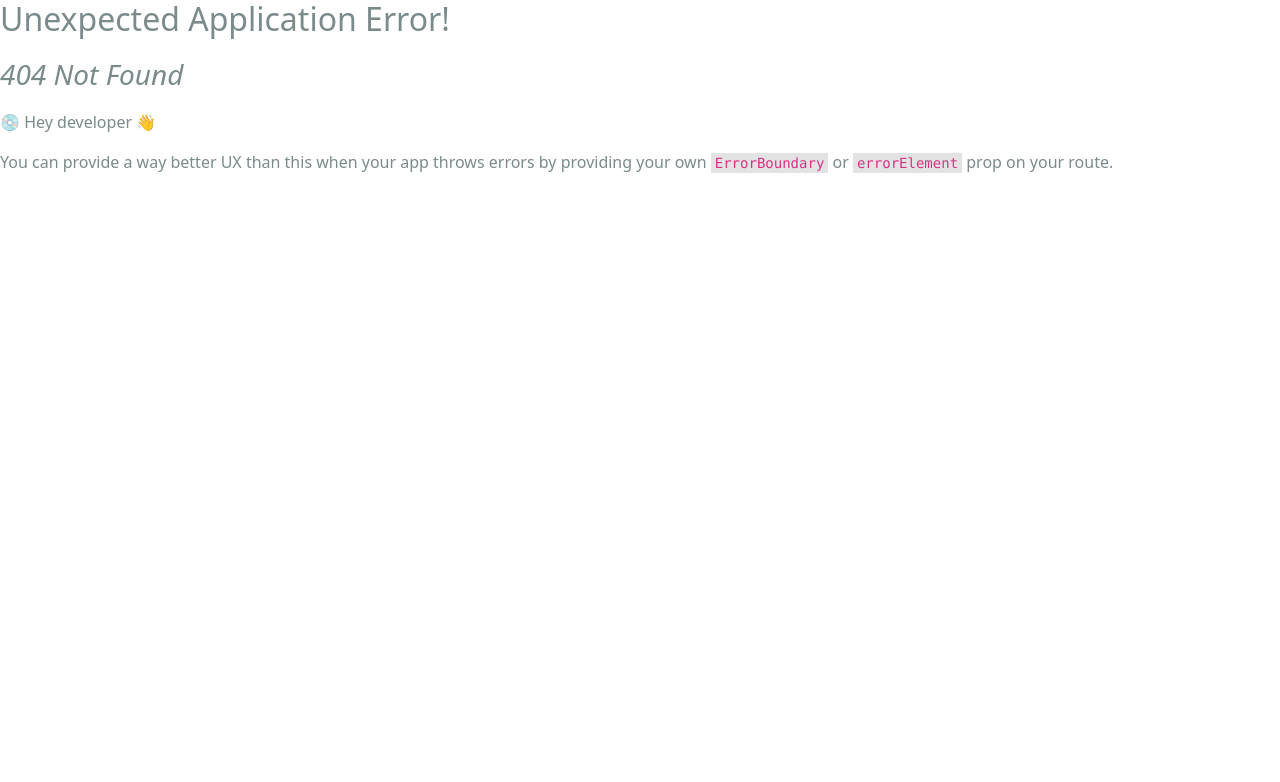
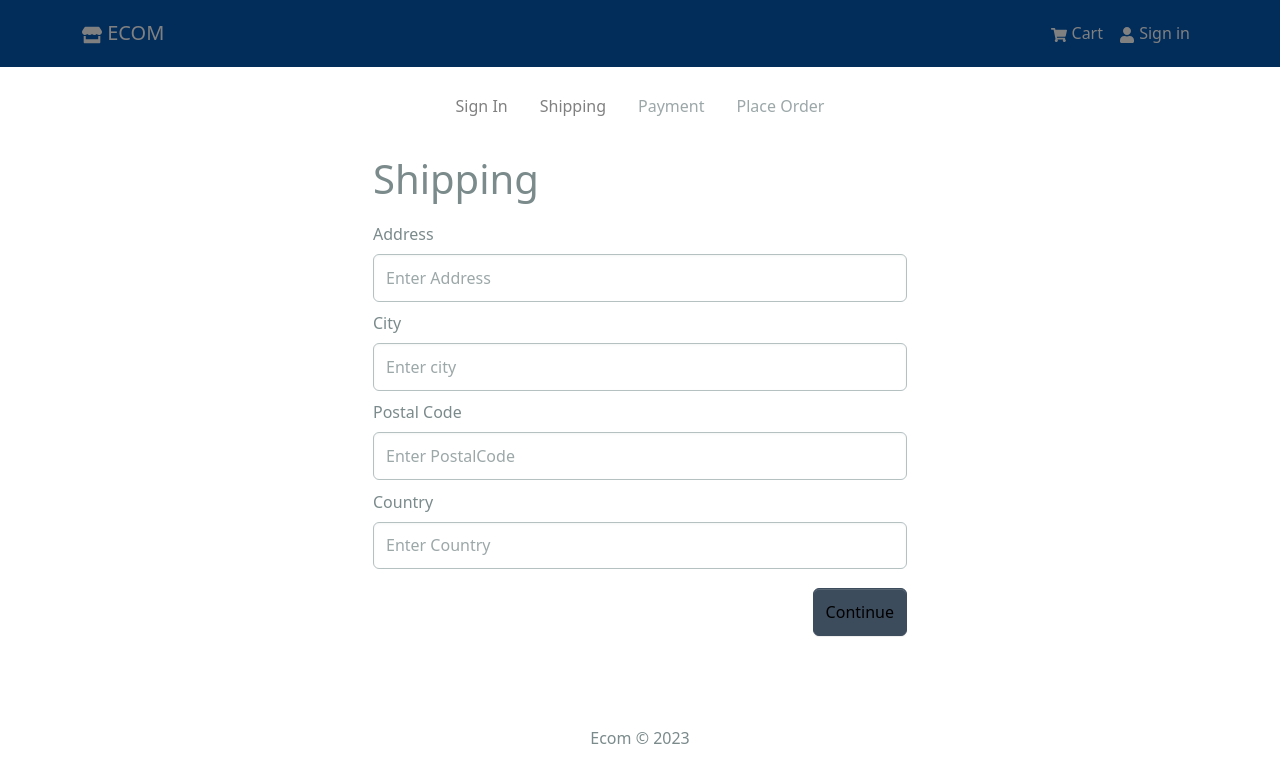
Before and after one commit to Kavin1303/ecommerce, a React (Create React App) app in the folder frontend/: page /shipping in a window 1280 px wide. Before the commit this address had no page. Shown: the top 782 px of the page. Built offline with nearby package versions, Linux system fonts and the light colour scheme.

Commit message:
shipping and payment

```diff
--- /dev/null
+++ b/frontend/src/components/CheckoutSteps.jsx
@@ -0,0 +1,51 @@
+import React from 'react';
+import { Nav } from 'react-bootstrap';
+import { LinkContainer } from 'react-router-bootstrap';
+import './Checkoutsteps.css';
+const CheckoutSteps = ({ step1, step2, step3, step4 }) => {
+  return (
+    <Nav className='justify-content-center mb-4'>
+      <Nav.Item >
+        {step1 ? (
+          <LinkContainer to='/login'>
+            <Nav.Link className='cs'>Sign In</Nav.Link>
+          </LinkContainer>
+        ) : (
+          <Nav.Link disabled>Sign In</Nav.Link>
+        )}
+      </Nav.Item>
+
+      <Nav.Item>
+        {step2 ? (
+          <LinkContainer to='/shipping'>
+            <Nav.Link className='cs'>Shipping</Nav.Link>
+          </LinkContainer>
+        ) : (
+          <Nav.Link disabled>Shipping</Nav.Link>
+        )}
+      </Nav.Item>
+
+      <Nav.Item>
+        {step3 ? (
+          <LinkContainer to='/payment'>
+            <Nav.Link className='cs'>Payment</Nav.Link>
+          </LinkContainer>
+        ) : (
+          <Nav.Link disabled>Payment</Nav.Link>
+        )}
+      </Nav.Item>
+
+      <Nav.Item>
+        {step4 ? (
+          <LinkContainer to='/placeorder'>
+            <Nav.Link className='cs'>Place Order</Nav.Link>
+          </LinkContainer>
+        ) : (
+          <Nav.Link disabled>Place Order</Nav.Link>
+        )}
+      </Nav.Item>
+    </Nav>
+  );
+};
+
+export default CheckoutSteps;
--- /dev/null
+++ b/frontend/src/components/Checkoutsteps.css
@@ -0,0 +1,3 @@
+.cs:hover{
+    color:rgb(2, 45, 91);
+}
--- /dev/null
+++ b/frontend/src/components/PrivateRoutes.jsx
@@ -0,0 +1,12 @@
+import React from 'react';
+import { Outlet,Navigate } from 'react-router-dom';
+import { UseSelector, useSelector } from 'react-redux';
+
+const PrivateRoutes = () => {
+    const {userInfo} = useSelector(state=>state.auth)
+  return (
+    userInfo ? <Outlet />: <Navigate to ='/login' replace />
+  )
+}
+
+export default PrivateRoutes
--- a/frontend/src/index.js
+++ b/frontend/src/index.js
@@ -18,6 +18,9 @@
 import store from './store.js';
 import LoginScreen from './screens/LoginScreen';
 import RegisterScreen from './screens/RegisterScreen';
+import ShippingScreen from './screens/ShippingScreen';
+import PaymentScreen from './screens/PaymentScreen';
+import PrivateRoutes from './components/PrivateRoutes';
 
 const router = createBrowserRouter(
   createRoutesFromElements(
@@ -27,7 +30,11 @@
       <Route path='/cart' element={<CartScreen />} />
       <Route path='/login' element={<LoginScreen/>} />
       <Route path='/register' element={<RegisterScreen />} />
-
+      <Route path='/shipping' element={<ShippingScreen />} />
+      <Route path='' element={<PrivateRoutes/>}>
+        <Route path='/shipping' element={<ShippingScreen />} />
+        <Route path='/payment' element={<PaymentScreen />} />
+      </Route>
     </Route>
   )
 )
--- /dev/null
+++ b/frontend/src/screens/PaymentScreen.jsx
@@ -0,0 +1,59 @@
+import { useState, useEffect } from 'react';
+import { Form, Button, Col } from 'react-bootstrap';
+import { useNavigate } from 'react-router-dom';
+import { useDispatch, useSelector } from 'react-redux';
+import FormContainer from '../components/FormContainer';
+import CheckoutSteps from '../components/CheckoutSteps';
+import { savePaymentMethod } from '../slices/cartSlice';
+
+const PaymentScreen = () => {
+  const navigate = useNavigate();
+  const cart = useSelector((state) => state.cart);
+  const { shippingAddress } = cart;
+
+  useEffect(() => {
+    if (!shippingAddress.address) {
+      navigate('/shipping');
+    }
+  }, [navigate, shippingAddress]);
+
+  const [paymentMethod, setPaymentMethod] = useState('PayPal');
+
+  const dispatch = useDispatch();
+
+  const submitHandler = (e) => {
+    e.preventDefault();
+    dispatch(savePaymentMethod(paymentMethod));
+    navigate('/placeorder');
+  };
+
+  return (
+    <FormContainer>
+      <CheckoutSteps step1 step2 step3 />
+      <h1>Payment Method</h1>
+      <Form onSubmit={submitHandler}>
+        <Form.Group>
+          <Form.Label as='legend'>Select Method</Form.Label>
+          <Col>
+            <Form.Check
+              className='my-2'
+              type='radio'
+              label='PayPal or Credit Card'
+              id='PayPal'
+              name='paymentMethod'
+              value='PayPal'
+              checked
+              onChange={(e) => setPaymentMethod(e.target.value)}
+            ></Form.Check>
+          </Col>
+        </Form.Group>
+
+        <Button type='submit' variant='primary' className = 'back'>
+          Continue
+        </Button>
+      </Form>
+    </FormContainer>
+  );
+};
+
+export default PaymentScreen;
--- /dev/null
+++ b/frontend/src/screens/ShippingScreen.jsx
@@ -0,0 +1,80 @@
+import React from 'react';
+import { useState } from 'react';
+import {Form,Button} from 'react-bootstrap';
+import FormContainer from '../components/FormContainer';
+import { useDispatch, useSelector } from 'react-redux';
+import { useNavigate } from 'react-router-dom';
+import { saveShippingAddress } from '../slices/cartSlice';
+import CheckoutSteps from '../components/CheckoutSteps';
+
+
+const ShippingScreen = () => {
+    const cart = useSelector((state)=> state.cart);
+    const {shippingAddress} = cart;
+    const dispatch = useDispatch();
+    const navigate = useNavigate();
+    const submitHandler = (e)=>{
+        e.preventDefault();
+        dispatch(saveShippingAddress({address,city,postalCode,country}));
+        navigate('/payment');
+    };
+
+    const [address,setAddress] = useState(shippingAddress?.address || '');
+    const [city,setCity] = useState(shippingAddress?.city||'');
+    const [postalCode,setPostalCode] = useState(shippingAddress?.postalCode||'');
+    const [country,setCountry] = useState(shippingAddress?.country||'');
+
+  return (
+    <FormContainer>
+        <CheckoutSteps step1 step2/>
+        <h1>Shipping</h1>
+        <Form onSubmit={submitHandler}>
+            <Form.Group controlId= 'address'className='my-2'>
+                <Form.Label>Address</Form.Label>
+                <Form.Control
+                type ='text'
+                placeholder='Enter Address'
+                value={address}
+                onChange={(e)=> setAddress(e.target.value)}>
+
+                </Form.Control>
+            </Form.Group>
+            <Form.Group controlId= 'city'className='my-2'>
+                <Form.Label>City</Form.Label>
+                <Form.Control
+                type ='text'
+                placeholder='Enter city'
+                value={city}
+                onChange={(e)=> setCity(e.target.value)}>
+
+                </Form.Control>
+            </Form.Group>
+            <Form.Group controlId= 'postalCode'className='my-2'>
+                <Form.Label>Postal Code</Form.Label>
+                <Form.Control
+                type ='text'
+                placeholder='Enter PostalCode'
+                value={postalCode}
+                onChange={(e)=> setPostalCode(e.target.value)}>
+
+                </Form.Control>
+            </Form.Group>
+            <Form.Group controlId= 'country'className='my-2'>
+                <Form.Label>Country</Form.Label>
+                <Form.Control
+                type ='text'
+                placeholder='Enter Country'
+                value={country}
+                onChange={(e)=> setCountry(e.target.value)}>
+
+                </Form.Control>
+            </Form.Group>
+            <Button type='submit' variant='primary' className ='my-2 back'>
+                Continue
+            </Button>
+        </Form>
+    </FormContainer>
+  )
+}
+
+export default ShippingScreen
```
